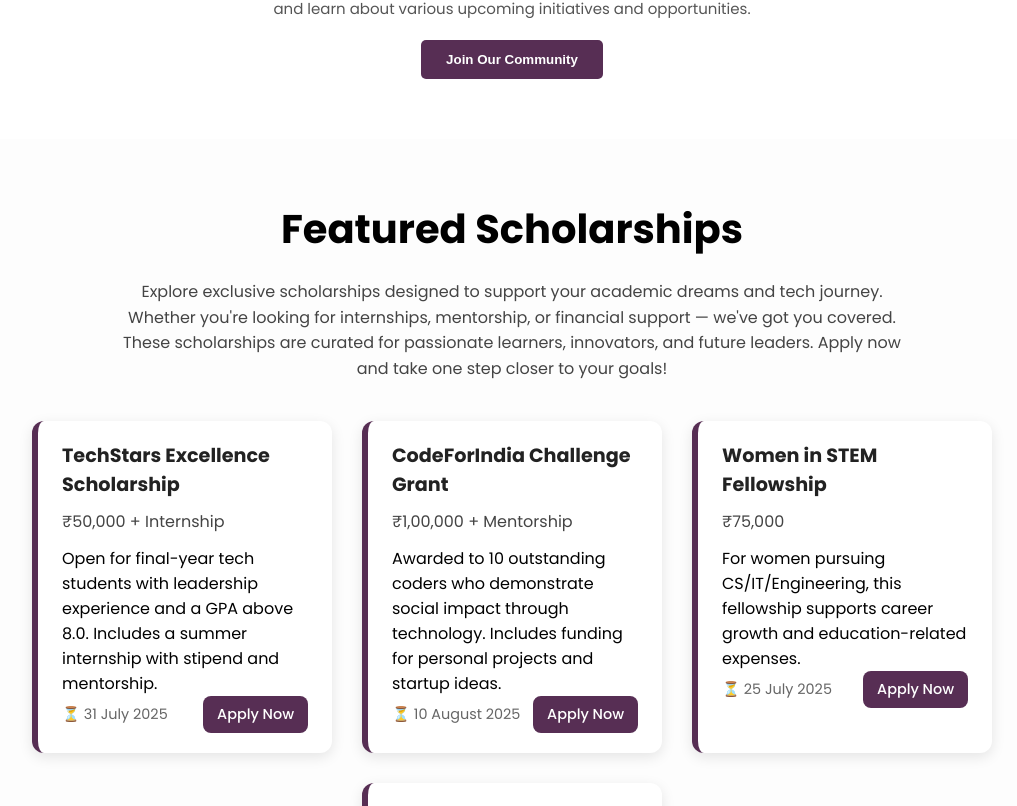
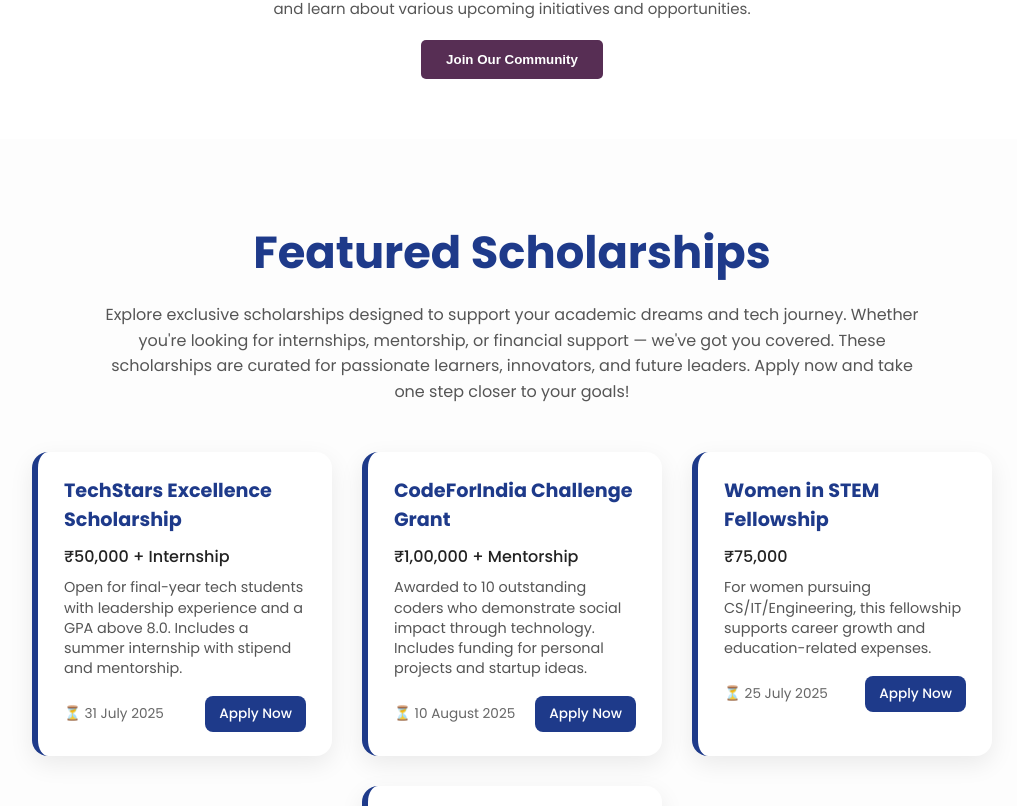
Before and after one commit to AnshulAlgoS/campushustleOG, a React (Create React App) app: page / in a window 1280 px wide. Shown: the part 1990-2796 px from the top of the page, without its empty margins (128-1145 px from the left). Built offline with nearby package versions, Linux system fonts and the light colour scheme; no server answers.

Commit message:
Update scholarship.css

```diff
--- a/src/views/scholarship.css
+++ b/src/views/scholarship.css
@@ -1,21 +1,21 @@
 .scholarship-flag-section {
   background: #fdfdfd;
-  padding: 60px 20px;
+  padding: 80px 20px;
   text-align: center;
 }
 
 .scholarship-heading {
-  font-size: 2.5rem;
-
-  margin-bottom: 20px;
+  font-size: 2.8rem;
+  font-weight: 700;
+  margin-bottom: 16px;
+  color: #1e3a8a;
 }
 
-/* New Intro Text */
 .scholarship-subtext {
+  max-width: 820px;
+  margin: 0 auto 48px;
   font-size: 1rem;
-  max-width: 800px;
-  margin: 0 auto 40px auto;
-  color: #444;
+  color: #555;
   line-height: 1.6;
 }
 
@@ -28,44 +28,39 @@
 
 .scholarship-flag-card {
   background: #fff;
-  border-left: 6px solid #572e54;
-  border-radius: 12px;
-  box-shadow: 0 4px 14px rgba(0,0,0,0.1);
-  padding: 20px 24px;
+  border-left: 6px solid #1e3a8a;
+  border-radius: 16px;
+  box-shadow: 0 8px 24px rgba(0,0,0,0.08);
+  padding: 24px 26px;
   width: 300px;
   text-align: left;
-  transition: 0.3s ease;
+  transition: all 0.3s ease;
 }
 
 .scholarship-flag-card:hover {
   transform: translateY(-6px);
-  box-shadow: 0 6px 20px rgba(0,0,0,0.15);
+  box-shadow: 0 12px 30px rgba(0,0,0,0.12);
 }
 
 .sch-name {
   font-size: 1.2rem;
   font-weight: 700;
-  color: #222;
+  color: #1e3a8a;
   margin-bottom: 10px;
 }
 
 .sch-amount {
   font-size: 1rem;
-  color: #444;
-  margin-bottom: 12px;
-}
-
-/* New Eligibility and Details */
-.sch-eligibility {
-  font-size: 0.95rem;
-  color: #444;
+  font-weight: 500;
+  color: #222;
   margin-bottom: 8px;
 }
 
-.sch-details {
+.sch-description {
   font-size: 0.9rem;
-  color: #666;
-  margin-bottom: 12px;
+  color: #555;
+  margin-bottom: 18px;
+  line-height: 1.4;
 }
 
 .sch-bottom {
@@ -75,17 +70,17 @@
 }
 
 .sch-deadline {
-  font-size: 0.9rem;
+  font-size: 0.85rem;
   color: #666;
 }
 
 .sch-apply-btn {
-  background: #572e54;
+  background: #1e3a8a;
   color: white;
   padding: 8px 14px;
   border-radius: 8px;
   text-decoration: none;
-  font-size: 0.9rem;
+  font-size: 0.85rem;
   font-weight: 500;
   transition: background 0.2s ease;
 }
@@ -104,13 +99,4 @@
   .scholarship-flag-card {
     width: 90%;
   }
-
-  .scholarship-heading {
-    font-size: 2rem;
-  }
-
-  .scholarship-subtext {
-    font-size: 0.95rem;
-    padding: 0 10px;
-  }
 }
```
